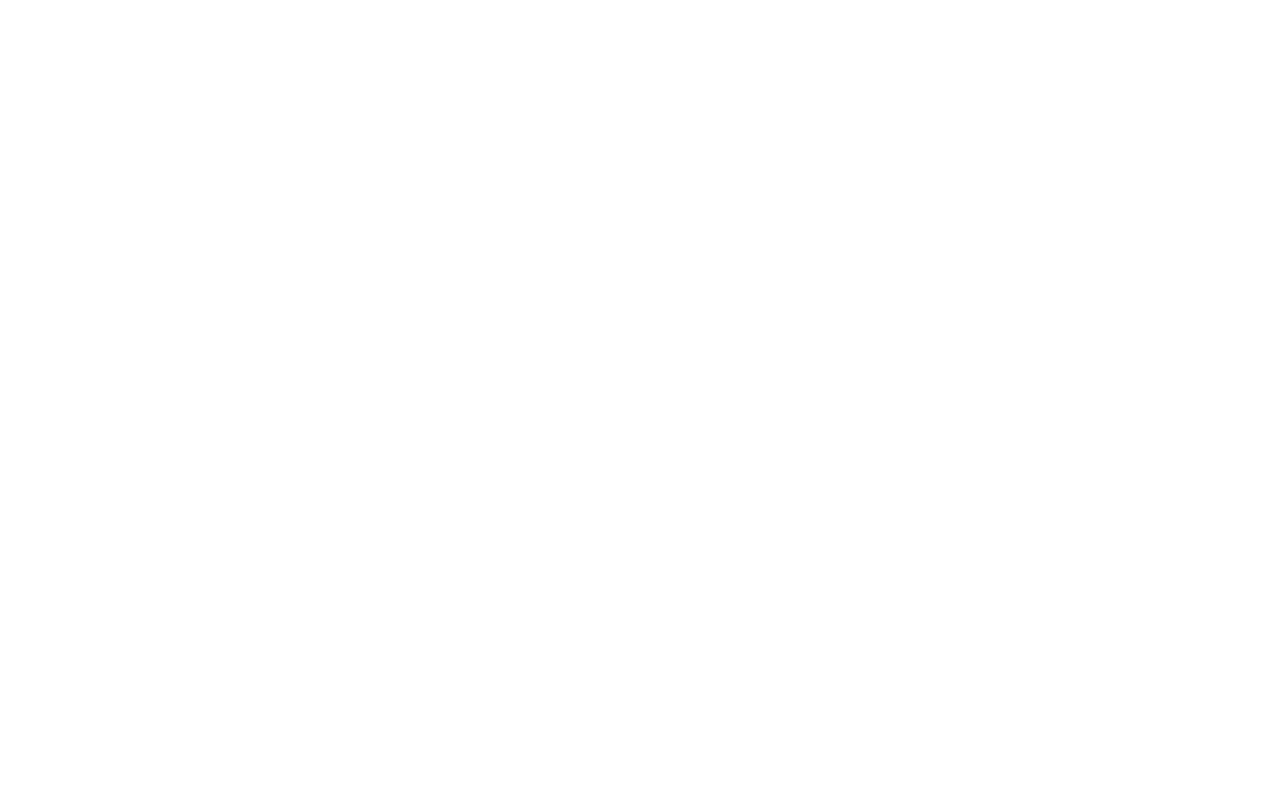
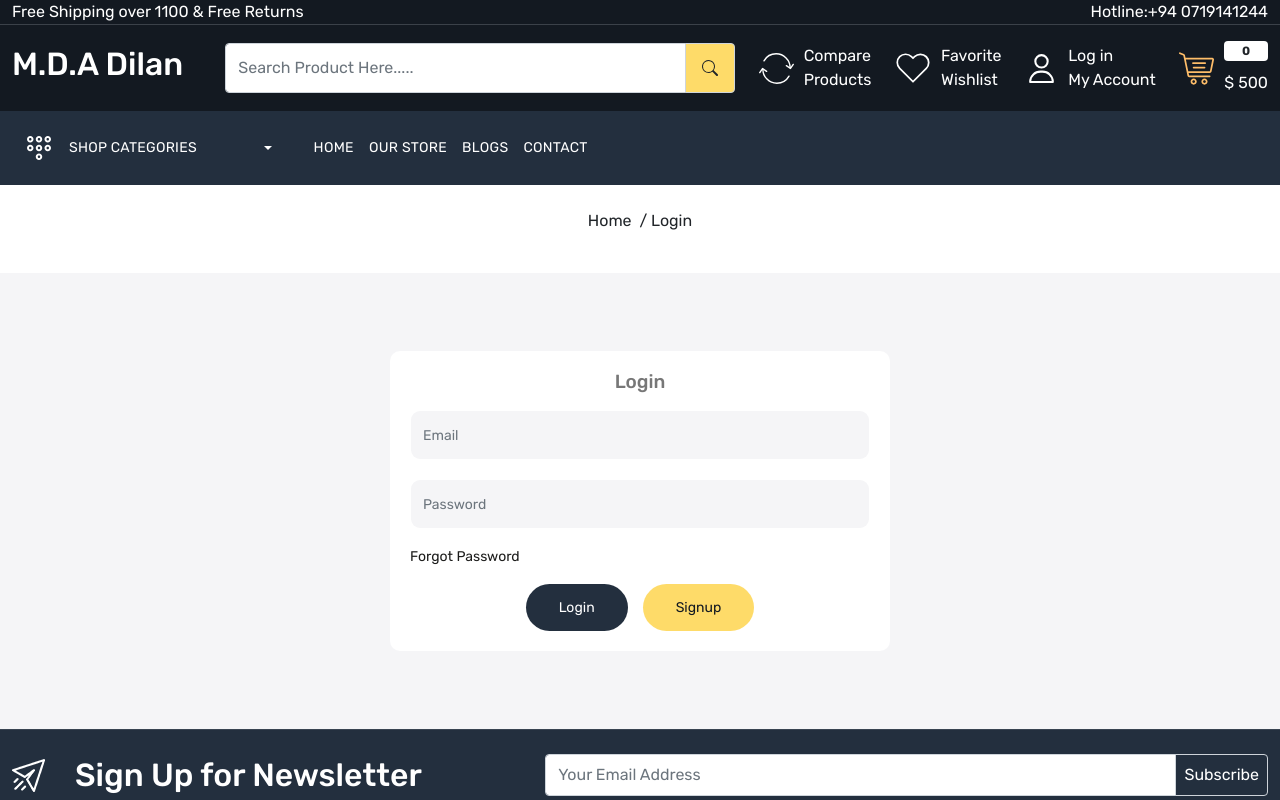
Before and after one commit to DilanMDA/React---ecommerce-app, a React (Create React App) app: page /login in a window 1280 px wide. Before the commit this address had no page. Shown: the top 800 px of the page. Built offline with nearby package versions, Linux system fonts and the light colour scheme.

Commit message:
login & forgot password pages implemented

```diff
--- a/src/App.css
+++ b/src/App.css
@@ -573,4 +573,52 @@
   border-top: 1px solid rgba(0, 0, 0, 0.1);
 }
 
-/* Compare Product page end */ ;
+/* Compare Product page end */
+
+/* auth card start */
+
+.auth-card {
+  padding: 20px;
+  background-color: white;
+  width: 500px;
+  margin: 30px auto;
+  border-radius: 10px;
+}
+
+.auth-card h3 {
+  font-size: 19px;
+  font-weight: 500;
+  color: var(--color-777777);
+}
+
+.auth-card p {
+  font: size 13px;
+  color: var(--color-777777);
+}
+
+.auth-card .form-control {
+  height: 50px;
+  background-color: var(--color-f5f5f7);
+  color: var(--color-777777);
+  font-size: 14px;
+  border-radius: 10px;
+  border-color: transparent;
+}
+
+.auth-card a {
+  font-size: 14px;
+  font-weight: 400;
+  color: var(--color-1c1c1b);
+}
+
+.auth-card .signup {
+  background-color: var(--color-fedb69);
+  color: var(--color-131921);
+}
+
+.auth-card .signup:hover {
+  background-color: var(--color-131921);
+  color: white;
+}
+
+/* auth card end */
--- a/src/App.js
+++ b/src/App.js
@@ -9,6 +9,8 @@
 import Blog from "./pages/Blog";
 import CompareProduct from "./pages/CompareProduct";
 import Wishlist from "./pages/Wishlist";
+import Login from "./pages/Login";
+import Forgotpassword from "./pages/Forgotpassword";
 
 function App() {
   return (
@@ -23,6 +25,8 @@
             <Route path='blogs' element={<Blog />} />
             <Route path='compare-product' element={<CompareProduct />} />
             <Route path='wishlist' element={<Wishlist />} />
+            <Route path='login' element={<Login />} />
+            <Route path='forgot-password' element={<Forgotpassword />} />
           </Route>
         </Routes>
       </BrowserRouter>
--- /dev/null
+++ b/src/pages/Forgotpassword.js
@@ -0,0 +1,43 @@
+import React from "react";
+import { Link } from "react-router-dom";
+import BreadCrumb from "../components/BreadCrumb";
+import Meta from "../components/Meta";
+
+const Forgotpassword = () => {
+  return (
+    <>
+      <Meta title={"Forgot Password"} />
+      <BreadCrumb title='Forgot Password' />
+      <div className='login-wrapper home-wrapper-2 py-5'>
+        <div className='row'>
+          <div className='col-12'>
+            <div className='auth-card'>
+              <h3 className='text-center mb-3'>Reset Your Password</h3>
+              <p className='text-center mt-2 mb-3'>
+                We will send you an email to reset your password
+              </p>
+              <form action='' className='d-flex flex-column gap-15'>
+                <div>
+                  <input
+                    type='email'
+                    name='email'
+                    placeholder='Email'
+                    className='form-control'
+                  />
+                </div>
+                <div>
+                  <div className='mt-3 d-flex justify-content-center flex-column gap-15 align-items-center'>
+                    <button className='button border-0'> Login </button>
+                    <Link to='/login'>Cancel</Link>
+                  </div>
+                </div>
+              </form>
+            </div>
+          </div>
+        </div>
+      </div>
+    </>
+  );
+};
+
+export default Forgotpassword;
--- /dev/null
+++ b/src/pages/Login.js
@@ -0,0 +1,49 @@
+import React from "react";
+import { Link } from "react-router-dom";
+import BreadCrumb from "../components/BreadCrumb";
+import Meta from "../components/Meta";
+
+const Login = () => {
+  return (
+    <>
+      <Meta title={"Login"} />
+      <BreadCrumb title='Login' />
+      <div className='login-wrapper home-wrapper-2 py-5'>
+        <div className='row'>
+          <div className='col-12'>
+            <div className='auth-card'>
+              <h3 className='text-center mb-3'>Login</h3>
+              <form action='' className='d-flex flex-column gap-15'>
+                <div>
+                  <input
+                    type='email'
+                    name='email'
+                    placeholder='Email'
+                    className='form-control'
+                  />
+                </div>
+                <div className='mt-1'>
+                  <input
+                    type='password'
+                    name='password'
+                    placeholder='Password'
+                    className='form-control'
+                  />
+                </div>
+                <div>
+                  <Link to='/forgot-password'>Forgot Password</Link>
+                  <div className='mt-3 d-flex justify-content-center gap-15 align-items-center'>
+                    <button className='button border-0'> Login </button>
+                    <Link className='button signup'>Signup</Link>
+                  </div>
+                </div>
+              </form>
+            </div>
+          </div>
+        </div>
+      </div>
+    </>
+  );
+};
+
+export default Login;
```
Also changed, not shown: src/pages/Signup.js (added, +7 -0 lines).
